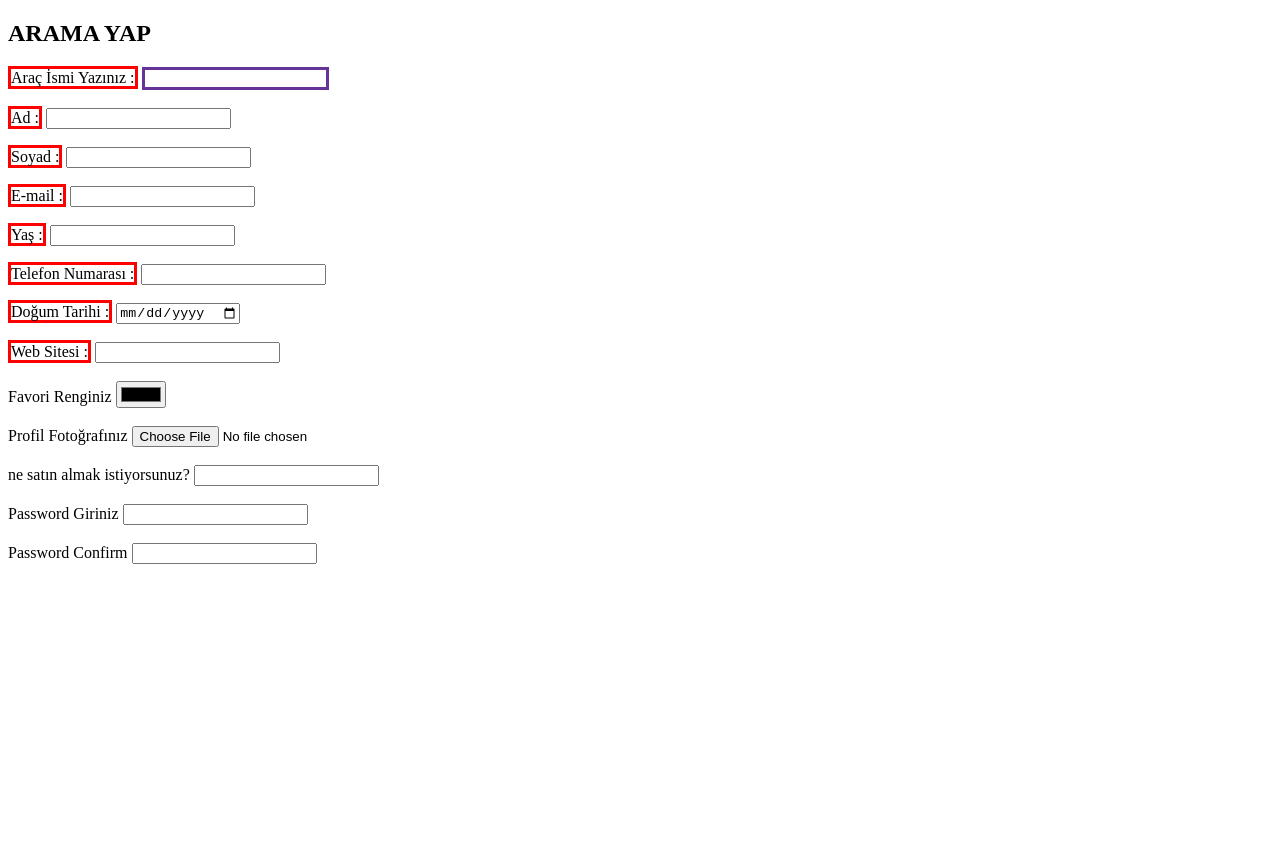
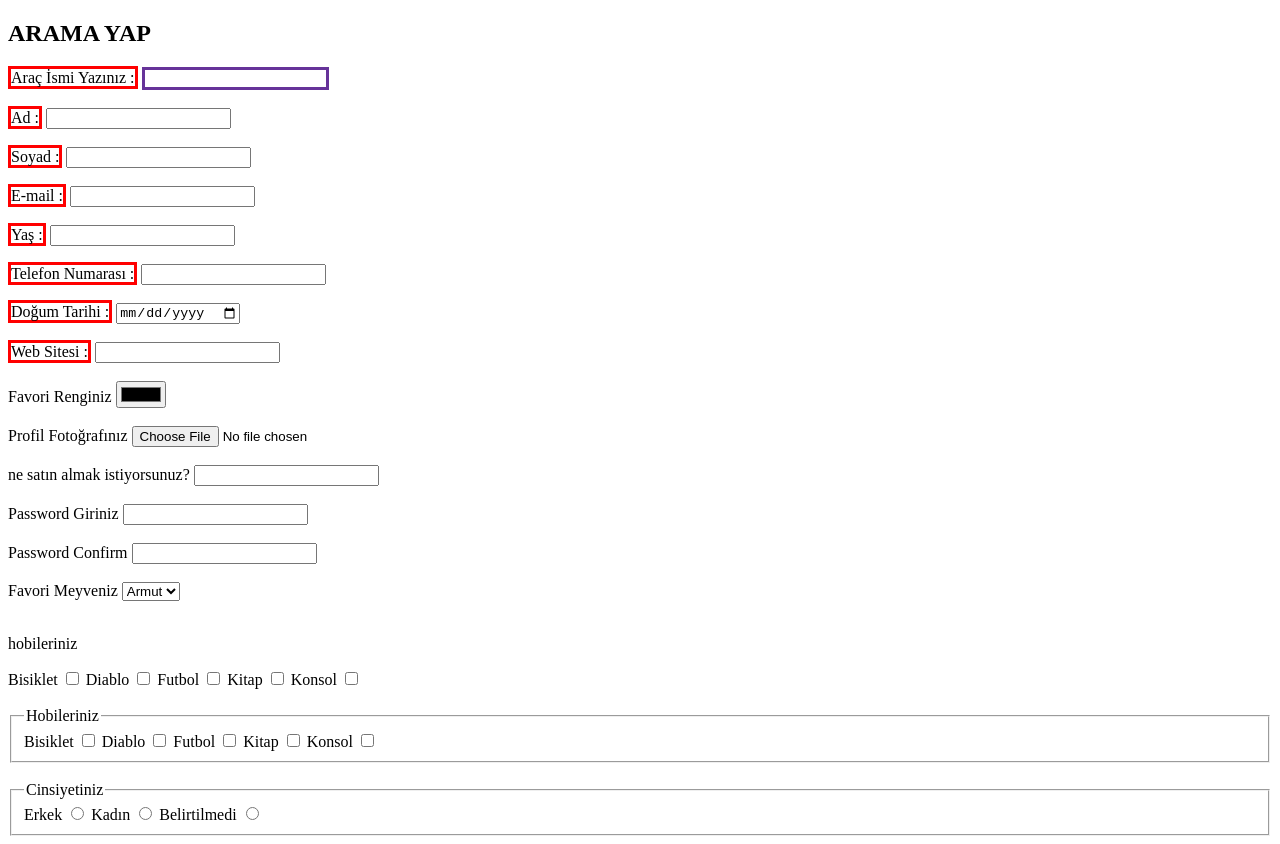
Before and after one commit to ihuzeyfe/onlyjs-formlar-main, a plain HTML site: page index.html in a window 1280 px wide. Before the commit the page ends 800 px from the top, so only its background shows below. Drawn offline with Linux system fonts and the light colour scheme.

Commit message:
güncelleme 17.07.2023

```diff
--- a/index.html
+++ b/index.html
@@ -81,6 +81,57 @@
         <label for="password_confirm">Password Confirm</label>
         <input type="password" id="password_confirm">
       </div>
+      <br>
+      <div class="div">
+        <label for="favori_meyve">Favori Meyveniz</label>
+        <select id="favori_meyve">
+          <option value="">Armut</option>
+          <option value="">Armut</option>
+          <option value="">Armut</option>
+          <option value="">Armut</option>
+        </select>
+      </div>
+      <br>
+      <div class="div">
+        <p>
+          hobileriniz
+        </p>
+        <label for="bisiklet">Bisiklet</label>
+          <input type="checkbox" name="" id="bisiklet" >
+          <label for="diablo">Diablo</label>
+          <input type="checkbox" name="" id="diablo">
+          <label for="futbol">Futbol</label>
+          <input type="checkbox" name="" id="futbol">
+          <label for="kitap">Kitap</label>
+          <input type="checkbox" name="" id="kitap">
+          <label for="konsol">Konsol</label>
+          <input type="checkbox" name="" id="konsol">
+      </div>
+      <br>
+
+      <fieldset>
+        <legend>Hobileriniz</legend>
+        <label for="bisiklet">Bisiklet</label>
+          <input type="checkbox" name="hobiler" id="bisiklet" >
+          <label for="diablo">Diablo</label>
+          <input type="checkbox" name="hobiler" id="diablo">
+          <label for="futbol">Futbol</label>
+          <input type="checkbox" name="hobiler" id="futbol">
+          <label for="kitap">Kitap</label>
+          <input type="checkbox" name="hobiler" id="kitap">
+          <label for="konsol">Konsol</label>
+          <input type="checkbox" name="hobiler" id="konsol">
+      </fieldset>
+      <br>
+      <fieldset>
+        <legend>Cinsiyetiniz</legend>
+        <label for="male">Erkek</label>
+        <input type="radio" id="male" name="gender">
+        <label for="female">Kadın </label>
+        <input type="radio" id="female" name="gender">
+        <label for="unknown">Belirtilmedi</label>
+        <input type="radio" id="unknown" name="gender">
+      </fieldset>
     </form>
   </body>
 </html>
```
